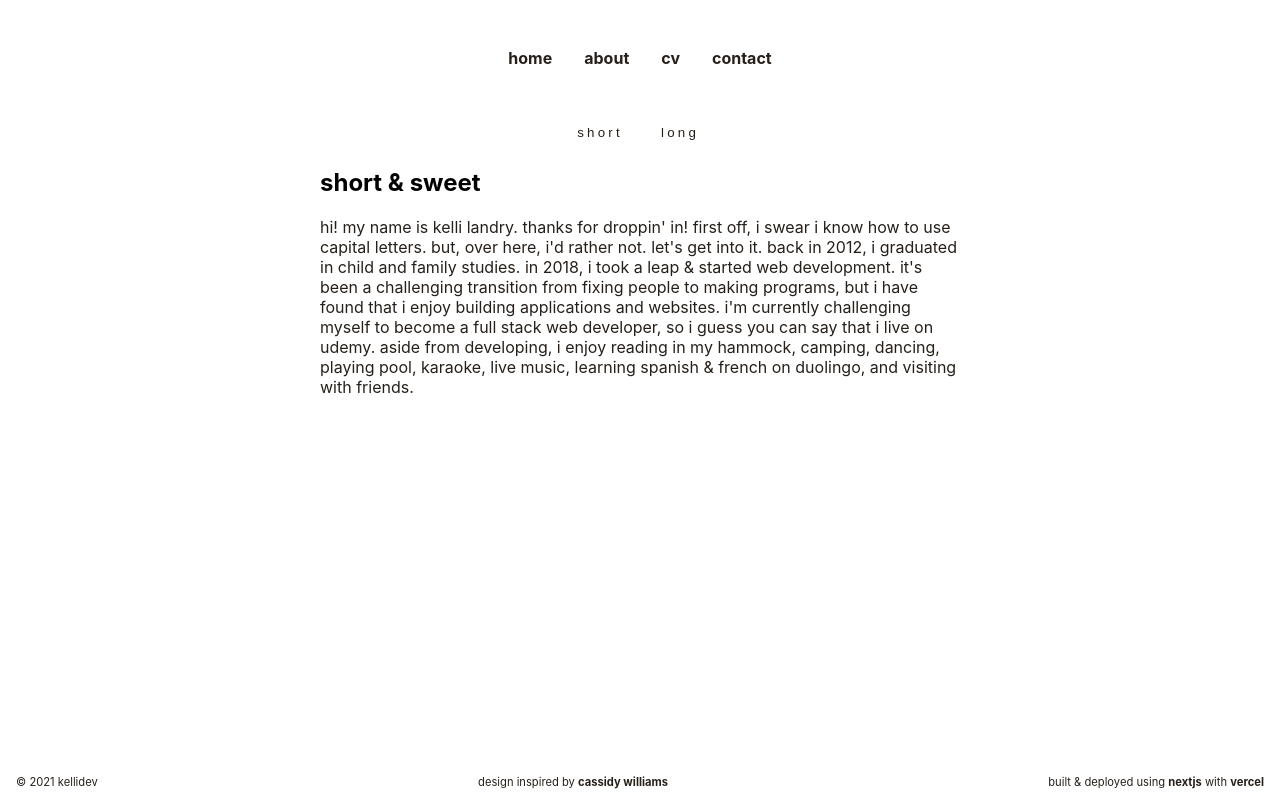
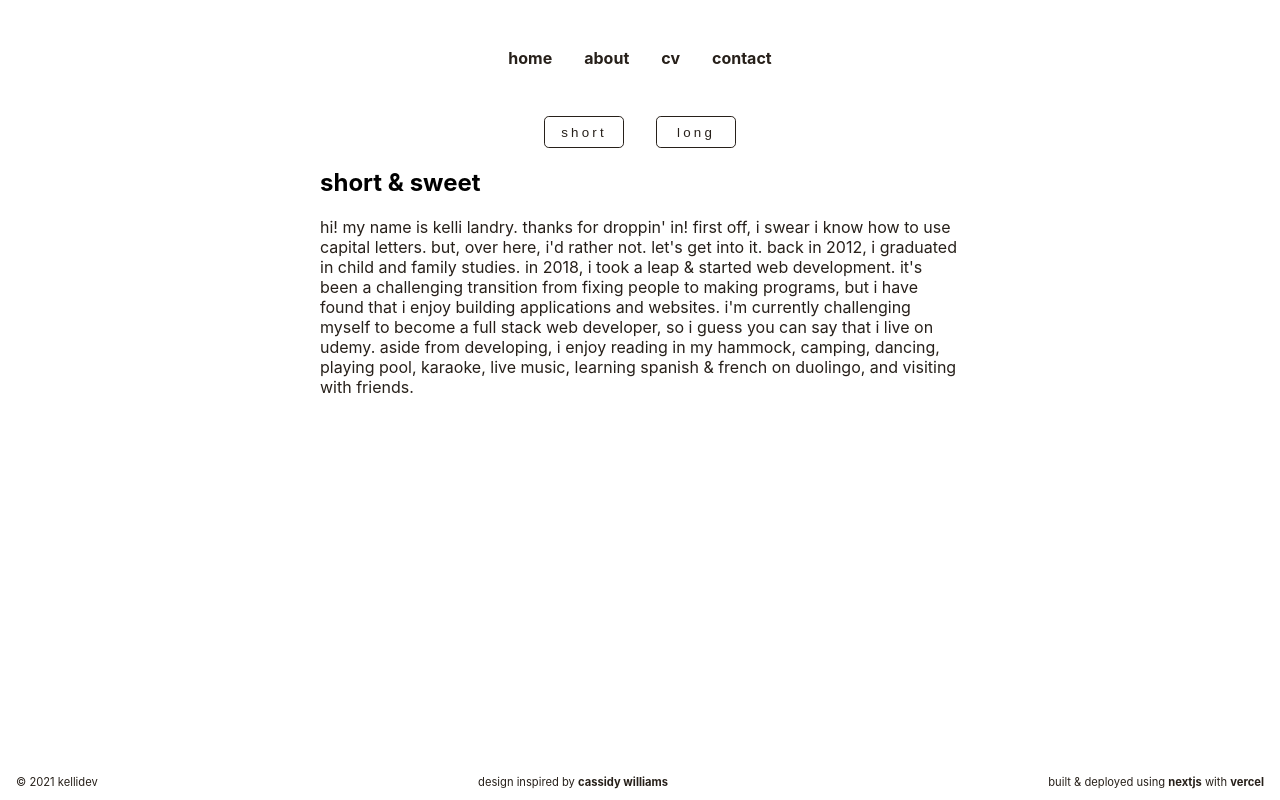
Before and after one commit to kel7774/kellidev, a Next.js app: page /about in a window 1280 px wide. Built offline with nearby package versions, Linux system fonts and the light colour scheme.

Commit message:
homepage still renders without saving

```diff
--- a/layout/MainNavigation.js
+++ b/layout/MainNavigation.js
@@ -1,6 +1,5 @@
 import Link from 'next/link'
 import styles from '../styles/MainNavigation.module.css'
-
 export default function MainNavigation () {
   return (
     <nav className={styles.nav}>
--- a/pages/about/index.js
+++ b/pages/about/index.js
@@ -2,7 +2,6 @@ import Layout from '../../layout/Layout'
 import { useState } from 'react'
 import { NextSeo } from 'next-seo'
 import classes from '../../styles/About.module.css'
-
 export default function About () {
   const [hidden, setHidden] = useState(false)
   const showLong = () => {
@@ -19,8 +18,8 @@ export default function About () {
         canonical='http://kellilandry.dev/about'
       />
       <nav className={classes.nav}>
-        <button onClick={showShort}>short</button>
-        <button onClick={showLong}>long</button>
+        <button className={classes.button} onClick={showShort}>short</button>
+        <button className={classes.button} onClick={showLong}>long</button>
       </nav>
       {!hidden &&
         <section>
--- a/pages/cv/index.js
+++ b/pages/cv/index.js
@@ -13,7 +13,7 @@ export default function CV () {
         canonical='http://kellilandry.dev/cv'
       />
       <div className={classes.cv}>
-        <section>
+        <section className={classes.experience}>
           <h1 className={classes.experienceHeader}>experience</h1>
           {jobs.map(job => (
             <JobItem
--- a/pages/index.js
+++ b/pages/index.js
@@ -1,7 +1,7 @@
 import { NextSeo } from 'next-seo'
-import dynamic from 'next/dynamic'
 import Layout from '../layout/Layout'
 import MainContent from '../components/MainContent'
+import dynamic from 'next/dynamic'
 const ThemeToggle = dynamic(() => import('../components/ThemeToggle'), {
   ssr: false
 })
--- a/styles/About.module.css
+++ b/styles/About.module.css
@@ -1,5 +1,8 @@
 .nav {
   display: flex;
   flex-direction: row;
-  justify-content: space-around;
 }
+
+.button {
+  margin: 0 1rem;
+}
--- a/styles/ContactForm.module.css
+++ b/styles/ContactForm.module.css
@@ -24,6 +24,4 @@
   width: 5rem;
   letter-spacing: 0.2rem;
   text-transform: lowercase;
-  background-color: black;
-  color: white;
 }
--- a/styles/Jobs.module.css
+++ b/styles/Jobs.module.css
@@ -14,3 +14,8 @@
 .education {
   align-self: center;
 }
+
+.education h1,
+.experience h1 {
+  text-decoration: underline;
+}
--- a/styles/MainContent.module.css
+++ b/styles/MainContent.module.css
@@ -10,7 +10,7 @@
   margin: auto;
 }
 
-.header {
+.headerContent header {
   display: flex;
   flex-direction: column;
   align-items: center;
--- a/styles/globals.css
+++ b/styles/globals.css
@@ -60,7 +60,7 @@ button {
   background-color: var(--color-bg-secondary);
   color: var(--color-text-primary);
   border-radius: 0.3rem;
-  border: var(--color-bg-primary);
+  border: solid 1px var(--color-text-primary);
 }
 
 * {
```
Also changed, not shown: pages/_document.js (+6 -6 lines), styles/MainNavigation.module.css (line endings or trailing spaces).
